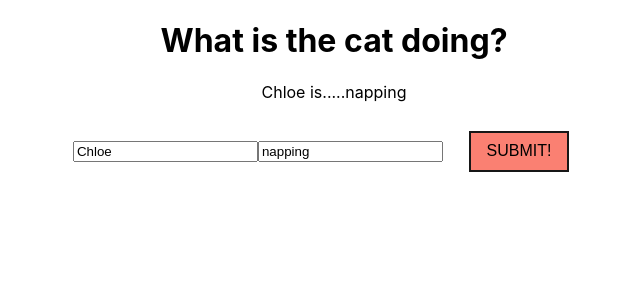
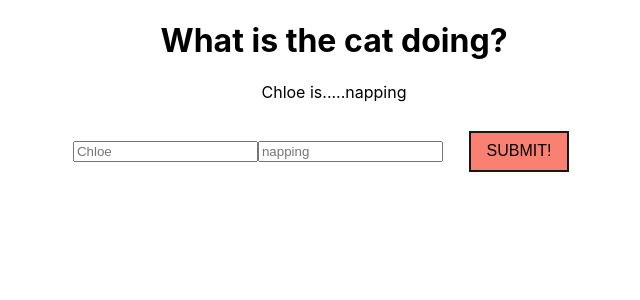
Before and after one commit to LockettPundt/cat-reducer, a React (Create React App) app: page / in a window 1280 px wide. Shown: the top 300 px of the page, without its empty margins (306-946 px from the left). Built offline with nearby package versions, Linux system fonts and the light colour scheme.

Commit message:
added the initial state names to the placeholder text.

```diff
--- a/src/components/Activity.jsx
+++ b/src/components/Activity.jsx
@@ -19,8 +19,8 @@ const Button = styled.button`
 const Activity = ({
   setName, setActivity, activity, name,
 }) => {
-  const [inputActivity, setInputActivity] = useState(activity.activity);
-  const [inputName, setInputName] = useState(name.name);
+  const [inputActivity, setInputActivity] = useState('');
+  const [inputName, setInputName] = useState('');
 
   const handleName = (e) => {
     setInputName(e.target.value);
@@ -47,8 +47,8 @@ const Activity = ({
         {activity.activity}
       </p>
       <form onSubmit={handleSubmit}>
-        <input value={inputName} placeholder="Enter a name" onChange={handleName} />
-        <input value={inputActivity} placeholder="enter an activity" onChange={handleActivity} />
+        <input value={inputName} placeholder={name.name} onChange={handleName} />
+        <input value={inputActivity} placeholder={activity.activity} onChange={handleActivity} />
         <Button type="submit">SUBMIT!</Button>
       </form>
 
```
